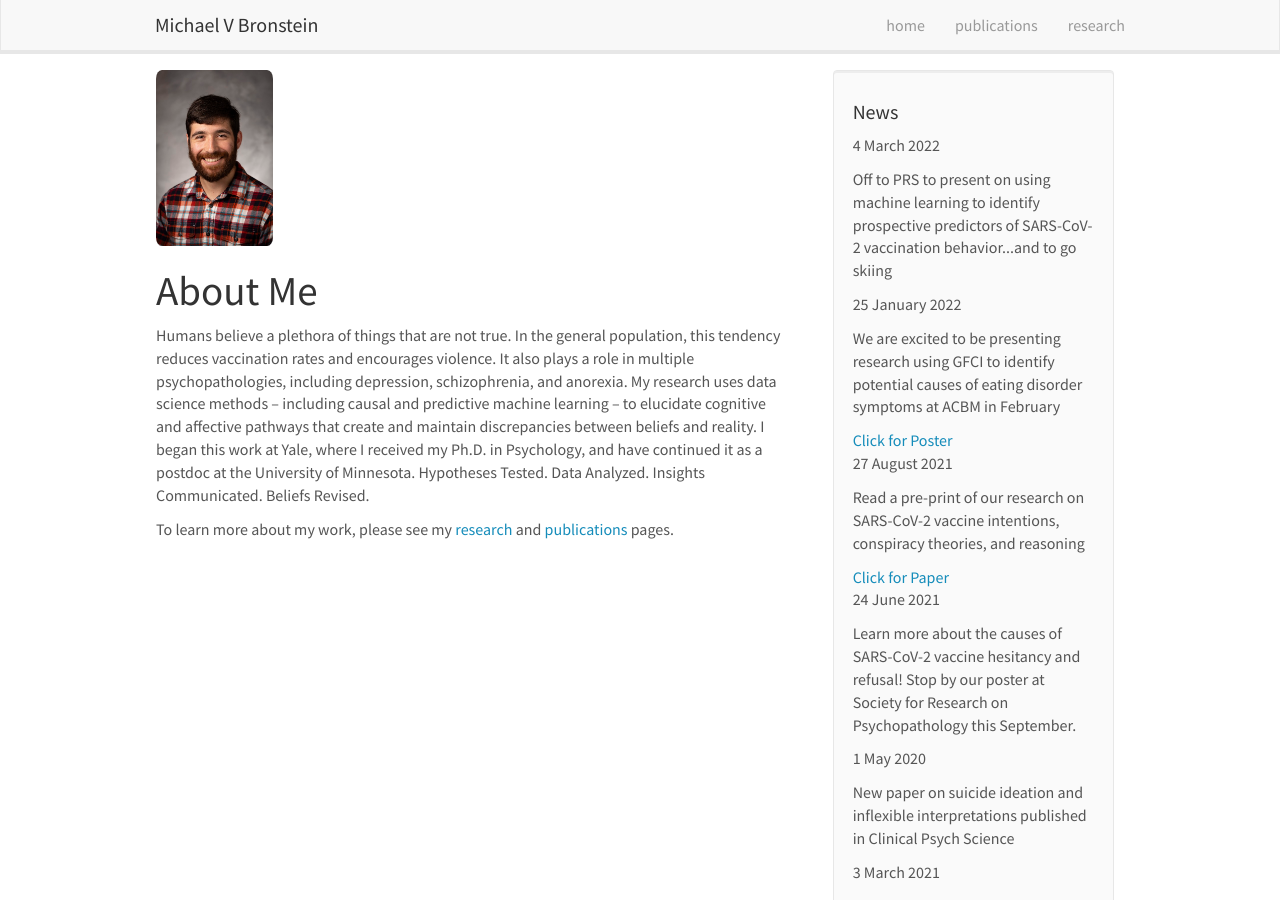
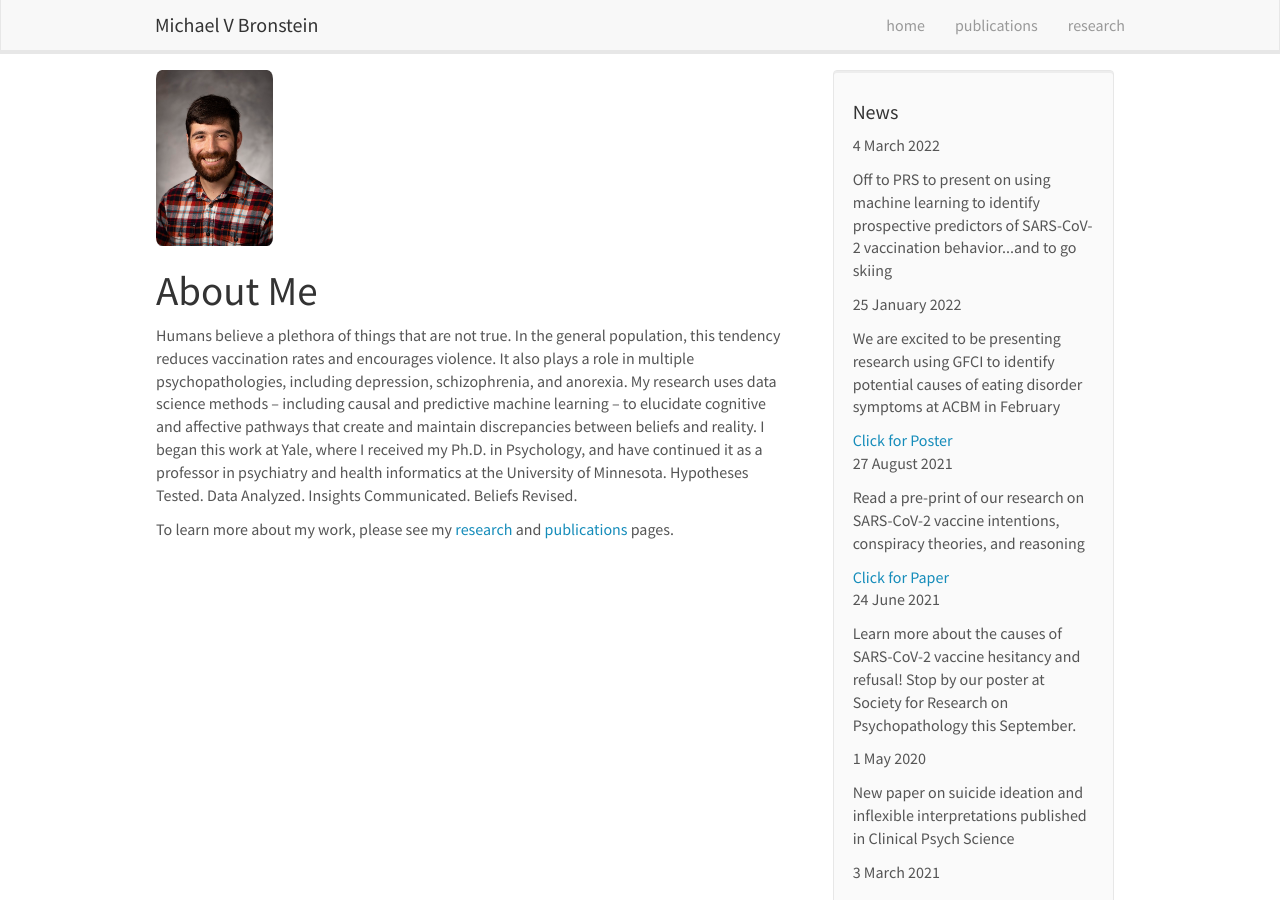
Before and after one commit to MichaelVBronstein/michaelvbronstein.github.io, a Jekyll site: the page built from _pages/home.md, in a window 1280 px wide and 900 px high. Built offline with Jekyll 4.4.1, drawn with Linux system fonts in a browser that asks for light colours; nearby versions of some CDN libraries.

Commit message:
link fix
link fix

```diff
--- a/_includes/footer.html
+++ b/_includes/footer.html
@@ -13,7 +13,7 @@
 		<div class="col-sm-4">
 		  <a href="downloads/Michael_V_Bronstein_CV.pdf">Curriculum Vitae</a> </p>
 		  <a href="https://www.linkedin.com/in/michael-bronstein-6b058657/">LinkedIn</a> </p>
-		  <a href="osf.io/jah9s">Open Science Framework</a>
+		  <a href="http://osf.io/jah9s">Open Science Framework</a>
 
 		</div>
 		<div class="col-sm-4">
--- a/_pages/home.md
+++ b/_pages/home.md
@@ -14,6 +14,6 @@ permalink: /
 # About Me
 
 Humans believe a plethora of things that are not true. In the general population, this tendency reduces vaccination rates and encourages violence. It also plays a role in multiple psychopathologies, including depression, schizophrenia, and anorexia. My research uses data science methods -- including causal and predictive machine learning -- to elucidate cognitive and affective pathways that
-create and maintain discrepancies between beliefs and reality. I began this work at Yale, where I received my Ph.D. in Psychology, and have continued it as a postdoc at the University of Minnesota. Hypotheses Tested. Data Analyzed. Insights Communicated. Beliefs Revised.
+create and maintain discrepancies between beliefs and reality. I began this work at Yale, where I received my Ph.D. in Psychology, and have continued it as a professor in psychiatry and health informatics at the University of Minnesota. Hypotheses Tested. Data Analyzed. Insights Communicated. Beliefs Revised.
 
 To learn more about my work, please see my <a href="{{ site.url }}{{ site.baseurl }}/research">research</a> and <a href="{{ site.url }}{{ site.baseurl }}/publications">publications</a> pages.
```
